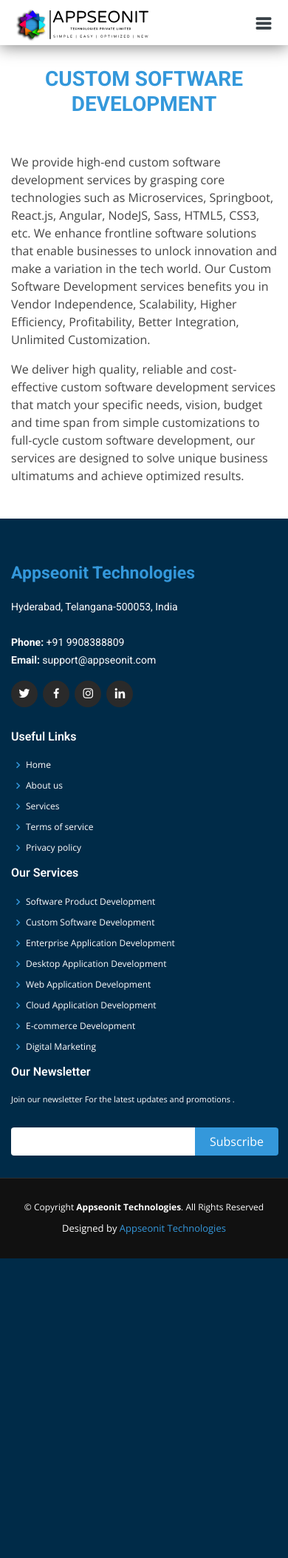
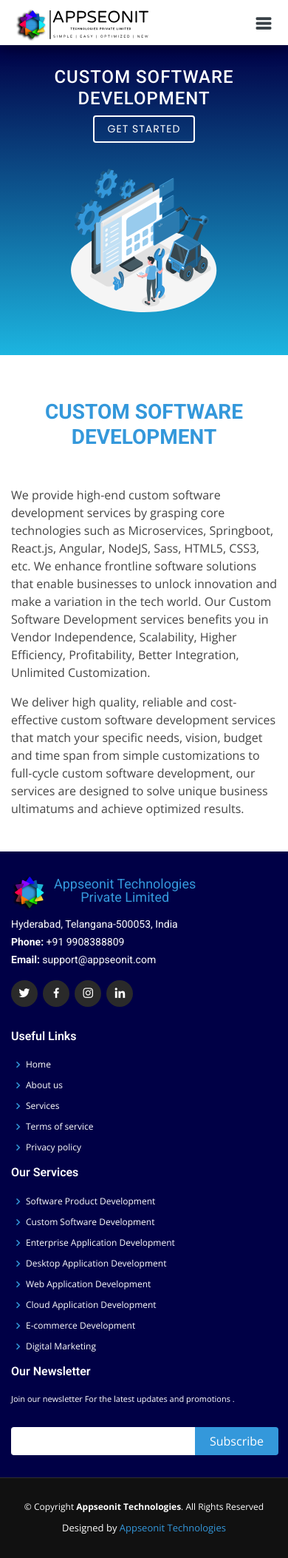
Before and after one commit to MuzaffarMohammed/appseonit-website, a PHP site: page /pages/custom_software_development.html in a window 390 px wide. Shown: the whole page at 74% size. Before the commit the page ends 1701 px from the top, so only its background shows below. Run offline with PHP 8.4, Linux system fonts and the light colour scheme.

Commit message:
pages hero added

```diff
--- a/assets/css/style.css
+++ b/assets/css/style.css
@@ -433,7 +433,6 @@
     height: 590px;
   }
 }
-
 #hero .carousel-item::before {
   content: '';
   /* background-color: rgba(0, 0, 0, 0.5); */
@@ -642,7 +641,13 @@
 }
 
 #hero .carouselBottomBanner_DownImg{
-	margin-top:-110px;
+	margin-top:-90px;
+}
+
+@media (max-width: 1440px) {
+  #hero .carouselBottomBanner_DownImg {
+    margin-top:-65px;
+  }
 }
 
 @media (max-width: 768px) {
@@ -725,7 +730,7 @@
 }
 
 .about .content {
-  padding: 30px 0;
+  padding: 0px 0;
 }
 
 .about .content h3 {
@@ -793,6 +798,10 @@
 @media (max-width: 667px) {
   .about .image img {
     max-width: 100%;
+  }
+
+  .about .content {
+    padding-top: 20px;
   }
 }
 
@@ -1731,7 +1740,7 @@
 }
 
 #footer .footer-top {
-  background: #002b48;
+  background: #000046;
   border-bottom: 1px solid #2f2f2f;
   padding: 60px 0 30px 0;
 }
@@ -1741,11 +1750,12 @@
 }
 
 #footer .footer-top .footer-info h3 {
-  font-size: 23px;
-  margin: 0 0 20px 0;
-  padding: 2px 0 2px 0;
+  font-size: 18px;
+  margin: 0 0 5px 0;
+  padding: 10px 0 10px 10px;
   line-height: 1;
-  font-weight: 700;
+  font-weight: 400;
+  text-align: center;
 }
 
 #footer .footer-top .footer-info p {
@@ -1872,8 +1882,99 @@
   .footer-newsletter p{
     font-size: 11px;
   }
+  #footer .footer-top {
+  padding-top: 25px;
+  }
 }
 
 .appseonit {
   color: #3498db;
 }
+
+.page .page-hero{
+  background: -webkit-linear-gradient(to right, #1cb5e0, #000046); /* Chrome 10-25, Safari 5.1-6 */
+  background: linear-gradient(to left,  #1cb5e0, #000046 60%);
+  height: 330px;
+  margin-top: 65px;
+  width: 100%;
+}
+
+.page .title{
+  height: 100%;
+  color: #fff;
+  font-weight: 700;
+  letter-spacing: 1px;
+  text-transform: uppercase;
+}
+
+@media (max-width: 768px) {
+  .page .page-hero{
+    margin-top: 30px;
+    height: 230px;
+  }
+  .page .page-hero img{
+    width: 100%;
+  }
+}
+
+@media(max-width:540px){
+  .page .page-hero {
+    background: -webkit-linear-gradient(to bottom, #1cb5e0, #000046); /* Chrome 10-25, Safari 5.1-6 */
+    background: linear-gradient(to top,  #1cb5e0, #000046);
+    height: 420px;
+    margin-top: 30px;
+    text-align: center;
+  }
+  .page .page-hero img{
+    width:55%;
+    height:50%;
+  }
+  .page .title h2{
+    padding-top: 20px;
+  }
+ }
+
+ @media(max-width:480px){
+  .page .page-hero {
+    background: -webkit-linear-gradient(to bottom, #1cb5e0, #000046); /* Chrome 10-25, Safari 5.1-6 */
+    background: linear-gradient(to top,  #1cb5e0, #000046);
+    height: 420px;
+    margin-top: 30px;
+    text-align: center;
+  }
+  .page .page-hero img{
+    width:80%;
+    height:80%;
+  }
+  .page .title h2{
+    font-size: 24px;
+    padding-top:30px;
+  }
+ }
+
+
+/* Get Startet Button */
+.get-started-btn {
+  margin-left: 0px;
+  color: #fff;
+  border-radius: 4px;
+  padding: 8px 25px;
+  white-space: nowrap;
+  transition: 0.3s;
+  font-size: 14px;
+  display: inline-block;
+  border: 2px solid #fff;
+}
+
+.get-started-btn:hover {
+  background: #3498DB;
+  color: #fff;
+  border-color: #3498DB;
+}
+
+@media (max-width: 768px) {
+  .get-started-btn {
+    margin: 0 0 0 0;
+    padding: 6px 18px;
+  }
+}
--- a/footer.js
+++ b/footer.js
@@ -15,9 +15,13 @@
         <div class="row">
           <div class="col-lg-3 col-md-6">
             <div class="footer-info">
-              <h3  class="appseonit">Appseonit Technologies</h3>
+              <div class="d-flex align-items-center">
+                <img src="${DIR_BACK}assets/img/appseonit_flower_32x32.png" class="img" alt="">
+                <h3  class="appseonit">Appseonit Technologies <br>Private Limited</h3>
+
+              </div>
               <p>
-                Hyderabad, Telangana-500053, India<br><br>
+                Hyderabad, Telangana-500053, India<br>
                 <strong>Phone:</strong> +91 9908388809<br>
                 <strong>Email:</strong> support@appseonit.com<br>
               </p>
--- a/pages/custom_software_development.html
+++ b/pages/custom_software_development.html
@@ -50,10 +50,22 @@
          </div>
       </header>
       <!-- End Header -->
-      <!-- ======= Hero Section ======= -->
-      <section id="">
-      </section>
-      <!-- End Hero -->
+       <!-- ======= Hero Section ======= -->
+       <section id="software_product_hero" class="spd page">
+         <div class="container-fluid page-hero">
+           <div class="row align-items-center justify-content-center">
+             <div class="col-xl-6 col-md-6 title">
+               <h2>Custom Software <br>Development</h2>
+               <a href="contact.html" class="get-started-btn scrollto">Get Started</a>
+             </div>
+             <div class="col-xl-1 col-md-1"></div>
+             <div class="col-xl-4 col-md-4">
+               <img src="../assets/img/page/Custom_Software_Development.svg"/>
+             </div>
+           </div>
+         </div>
+       </section>
+       <!-- End Hero -->
       <main id="main">
          <!-- ======= Custom Software Development Section ======= -->
          <section id="custom_software_development" class="custom_software_development">
```
Also changed, not shown: index.html (+5 -5 lines), pages/cloud_application_development.html (+15 -3 lines), pages/desktop_application_development.html (+16 -4 lines), pages/enterprise_application_development.html (+15 -3 lines), pages/software_product_development.html (+13 -1 lines), pages/web_application_development.html (+16 -4 lines), assets/img/appseonit_flower_32x32.png (added), assets/img/page/Cloud_Application_Development.svg (added), assets/img/page/Custom_Software_Development.svg (added), assets/img/page/Desktop_Application_Development.svg (added), assets/img/page/Enterprise_Application_Development.svg (added), assets/img/page/Software_Dev_Cycle.svg (added), assets/img/page/Web_Application_Development.svg (added).
